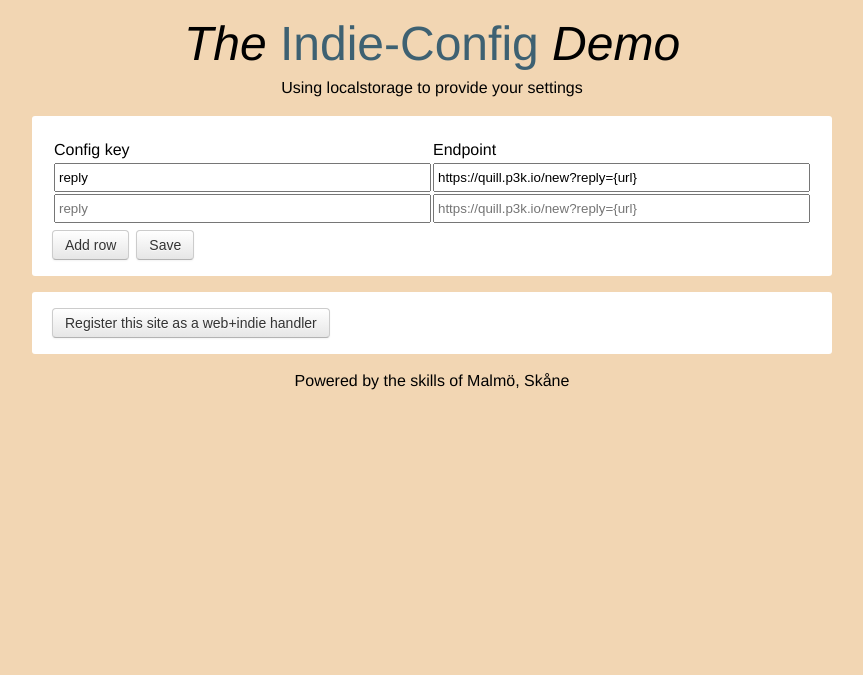
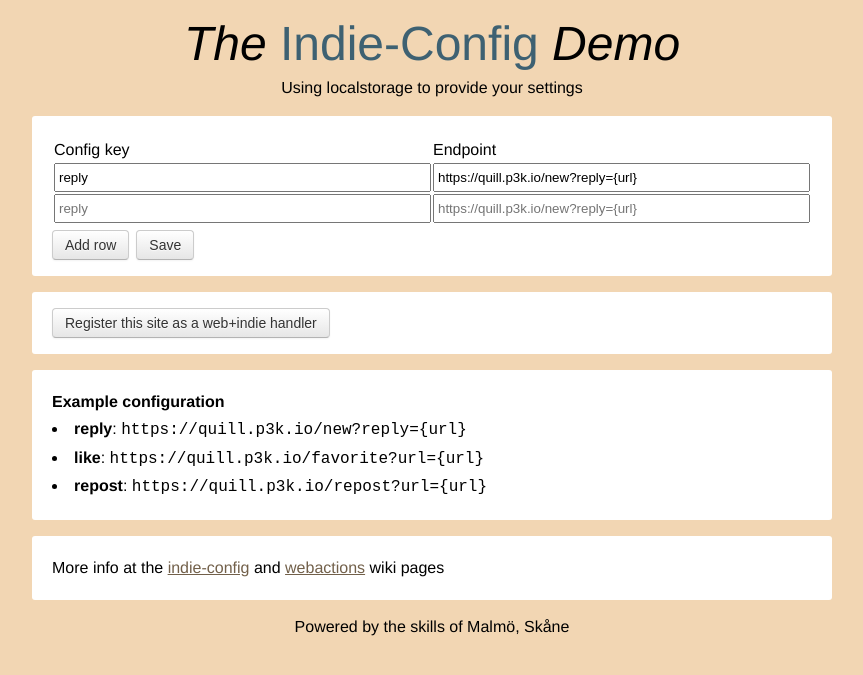
Before and after one commit to voxpelli/voxpelli.github.com, a Jekyll site: the page demo/indie-config/index.html, which Jekyll copies as it is, in a window 1280 px wide. Shown: the top 675 px of the page, without its empty margins (208-1071 px from the left). Built offline with Jekyll 4.4.1, drawn with Linux system fonts in a browser that asks for light colours.

Commit message:
Added some extra info to indie-config page

```diff
--- a/demo/indie-config/index.html
+++ b/demo/indie-config/index.html
@@ -37,6 +37,17 @@
       }());
       </script>
     </div>
+    <div class="box">
+      <h2>Example configuration</h2>
+      <ul class="real-list">
+        <li><strong>reply</strong>: <code>https://quill.p3k.io/new?reply={url}</code></li>
+        <li><strong>like</strong>: <code>https://quill.p3k.io/favorite?url={url}</code></li>
+        <li><strong>repost</strong>: <code>https://quill.p3k.io/repost?url={url}</code></li>
+      </ul>
+    </div>
+    <div class="box">
+      <p>More info at the <a href="http://indiewebcamp.com/indie-config">indie-config</a> and <a href="http://indiewebcamp.com/webactions">webactions</a> wiki pages</p>
+    </div>
   </div>
   <address>Powered by the skills of Malmö, Skåne</address>
 </body>
--- a/demo/indie-config/style.css
+++ b/demo/indie-config/style.css
@@ -4,6 +4,7 @@ html{
 	font-size:16px;line-height:1.4;font-family:"Helvetica neue",sans-serif;font-weight:300;color:#000;
 }
 body > div, body > address {margin:.625rem auto;max-width:800px;}
+strong{font-weight:700}
 a{color:#72604A}
 a:hover{color:#BFA98E}
 img{border:0}
@@ -15,6 +16,7 @@ h1 em{color:#3E6172;font-style:normal}
 h2{font-size:1rem}
 h2,p,li,#main .info,table{margin:.3125rem 0}
 ul{list-style:none}
+.real-list{list-style:disc inside}
 .subtitle,.box{margin-bottom:1rem}
 .subtitle{font-size:1rem;}
 .box{background:#fff;border-radius:3px;padding:1rem 1.25rem;}
```
